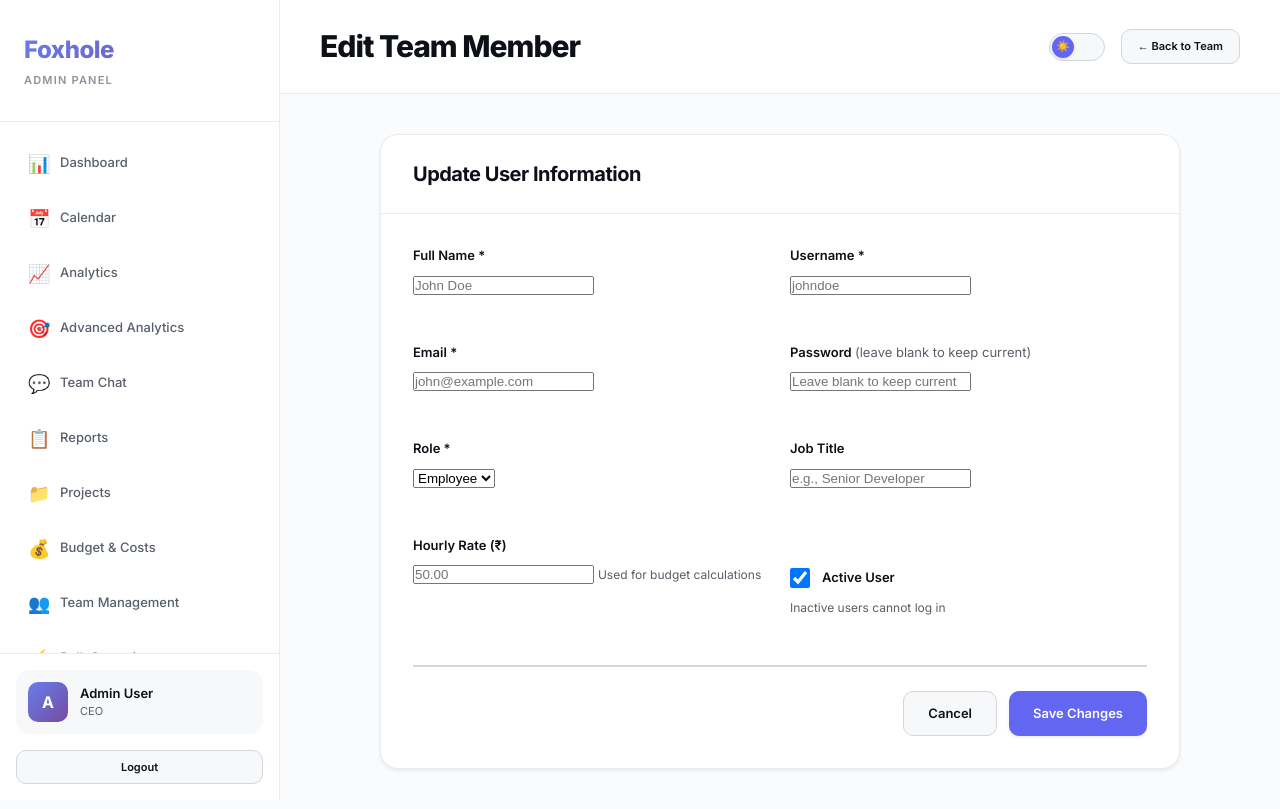
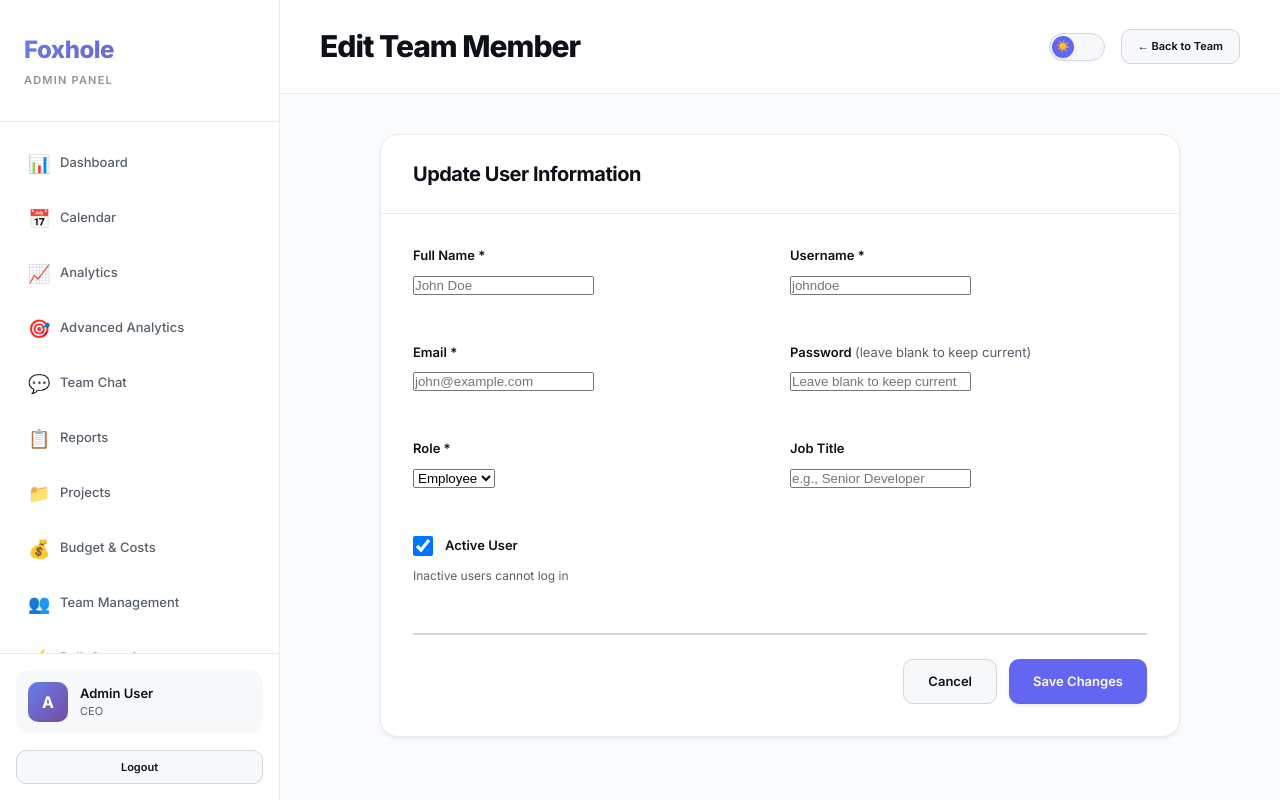
Before and after one commit to sood1992/Foxhole-new, a PHP site: page /admin/users.php in a window 1280 px wide. Run offline with PHP 8.4, Linux system fonts and the light colour scheme; a user stored in the database is signed in; data comes from the database, SQL or seed files in the repository.

Commit message:
Remove hourly_rate field - team is on salary basis
USER FEEDBACK: "Database error: SQLSTATE[42S22]: Column not found: 1054 Unknown column 'hourly_rate' in 'field list'"
USER CONTEXT: "Whole team is on salary basis"

FIXES:
✅ Removed hourly_rate from POST data collection
✅ Removed hourly_rate from INSERT query
✅ Removed hourly_rate from UPDATE queries (both versions)
✅ Removed hourly_rate input field from HTML form
✅ Simplified form layout (Active User checkbox now full width)

CHANGES:
- INSERT: 8 fields → 7 fields (removed hourly_rate)
- UPDATE: 8 fields → 7 fields (removed hourly_rate)
- Form: Removed "Hourly Rate (₹)" input field entirely
- Active User checkbox moved to single column layout

RESULT:
- Users can now be added/edited successfully
- No more database column errors
- Form simplified for salary-based team

User asked: "do you want to know their salary here?"
- Can add salary field later if needed via separate update

🤖 Generated with [Claude Code](https://claude.com/claude-code)

Co-Authored-By: Claude <noreply@anthropic.com>

```diff
--- a/admin/users.php
+++ b/admin/users.php
@@ -27,7 +27,6 @@ if ($_SERVER['REQUEST_METHOD'] === 'POST') {
             $full_name = trim($_POST['full_name'] ?? '');
             $role = $_POST['role'] ?? 'employee';
             $job_title = trim($_POST['job_title'] ?? '');
-            $hourly_rate = floatval($_POST['hourly_rate'] ?? 0);
             $is_active = isset($_POST['is_active']) ? 1 : 0;
 
             // Validation
@@ -48,11 +47,11 @@ if ($_SERVER['REQUEST_METHOD'] === 'POST') {
                     // Insert new user
                     $hashedPassword = password_hash($password, PASSWORD_DEFAULT);
                     $insertStmt = $db->prepare("
-                        INSERT INTO users (username, email, password, full_name, role, job_title, hourly_rate, is_active, created_at)
-                        VALUES (?, ?, ?, ?, ?, ?, ?, ?, NOW())
+                        INSERT INTO users (username, email, password, full_name, role, job_title, is_active, created_at)
+                        VALUES (?, ?, ?, ?, ?, ?, ?, NOW())
                     ");
 
-                    $result = $insertStmt->execute([$username, $email, $hashedPassword, $full_name, $role, $job_title, $hourly_rate, $is_active]);
+                    $result = $insertStmt->execute([$username, $email, $hashedPassword, $full_name, $role, $job_title, $is_active]);
 
                     if ($result) {
                         // Clear output buffer
@@ -75,7 +74,6 @@ if ($_SERVER['REQUEST_METHOD'] === 'POST') {
             $full_name = trim($_POST['full_name'] ?? '');
             $role = $_POST['role'] ?? 'employee';
             $job_title = trim($_POST['job_title'] ?? '');
-            $hourly_rate = floatval($_POST['hourly_rate'] ?? 0);
             $is_active = isset($_POST['is_active']) ? 1 : 0;
 
             // Validation
@@ -101,11 +99,11 @@ if ($_SERVER['REQUEST_METHOD'] === 'POST') {
                             $updateStmt = $db->prepare("
                                 UPDATE users
                                 SET username = ?, email = ?, password = ?, full_name = ?, role = ?,
-                                    job_title = ?, hourly_rate = ?, is_active = ?
+                                    job_title = ?, is_active = ?
                                 WHERE id = ?
                             ");
 
-                            if ($updateStmt->execute([$username, $email, $hashedPassword, $full_name, $role, $job_title, $hourly_rate, $is_active, $userId])) {
+                            if ($updateStmt->execute([$username, $email, $hashedPassword, $full_name, $role, $job_title, $is_active, $userId])) {
                                 ob_end_clean();
                                 $_SESSION['success_message'] = 'User updated successfully!';
                                 header("Location: team.php");
@@ -119,11 +117,11 @@ if ($_SERVER['REQUEST_METHOD'] === 'POST') {
                         $updateStmt = $db->prepare("
                             UPDATE users
                             SET username = ?, email = ?, full_name = ?, role = ?,
-                                job_title = ?, hourly_rate = ?, is_active = ?
+                                job_title = ?, is_active = ?
                             WHERE id = ?
                         ");
 
-                        if ($updateStmt->execute([$username, $email, $full_name, $role, $job_title, $hourly_rate, $is_active, $userId])) {
+                        if ($updateStmt->execute([$username, $email, $full_name, $role, $job_title, $is_active, $userId])) {
                             ob_end_clean();
                             $_SESSION['success_message'] = 'User updated successfully!';
                             header("Location: team.php");
@@ -278,17 +276,9 @@ $pageTitle = $action === 'add' ? 'Add Team Member' : 'Edit Team Member';
                                 </div>
                             </div>
 
-                            <div class="form-row" style="display: grid; grid-template-columns: 1fr 1fr; gap: 20px;">
+                            <div class="form-row" style="display: grid; grid-template-columns: 1fr; gap: 20px;">
                                 <div class="form-group">
-                                    <label for="hourly_rate">Hourly Rate (₹)</label>
-                                    <input type="number" id="hourly_rate" name="hourly_rate" step="0.01" min="0"
-                                           value="<?php echo e($user['hourly_rate'] ?? ''); ?>"
-                                           placeholder="50.00">
-                                    <small style="color: var(--text-secondary); font-size: 12px;">Used for budget calculations</small>
-                                </div>
-
-                                <div class="form-group">
-                                    <label style="display: flex; align-items: center; gap: 12px; cursor: pointer; margin-top: 32px;">
+                                    <label style="display: flex; align-items: center; gap: 12px; cursor: pointer;">
                                         <input type="checkbox" id="is_active" name="is_active"
                                                <?php echo ($user['is_active'] ?? 1) ? 'checked' : ''; ?>
                                                style="width: 20px; height: 20px;">
```
